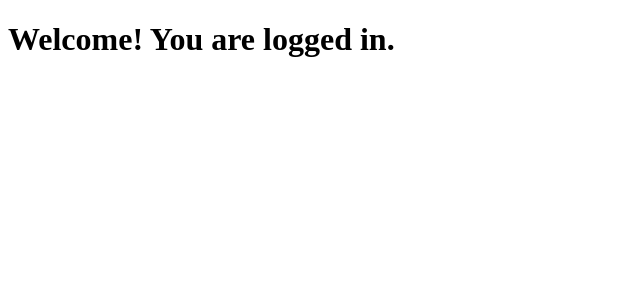
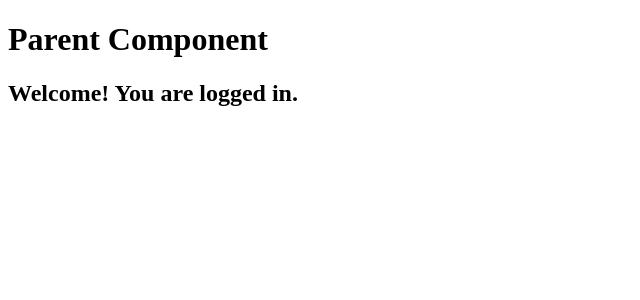
Before and after one commit to acciojob/lift-state-up-5-dhanushkunchakuri, a React app: page / in a window 1280 px wide. Both pictures are taken after typing "Sample", "Sample123" into the empty fields and a click on the button "Login". Shown: the top 300 px of the page, without its empty margins (0-640 px from the left). Built offline with nearby package versions, Linux system fonts and the light colour scheme.

Commit message:
solutionss

```diff
--- a/src/components/App.js
+++ b/src/components/App.js
@@ -10,8 +10,9 @@ function App() {
 
   return (
     <div>
+      <h1>Parent Component</h1>
       {isLoggedIn ? (
-        <h1>Welcome! You are logged in.</h1>
+        <h2>Welcome! You are logged in.</h2>
       ) : (
         <LoginForm onLogin={handleLogin} />
       )}
```
